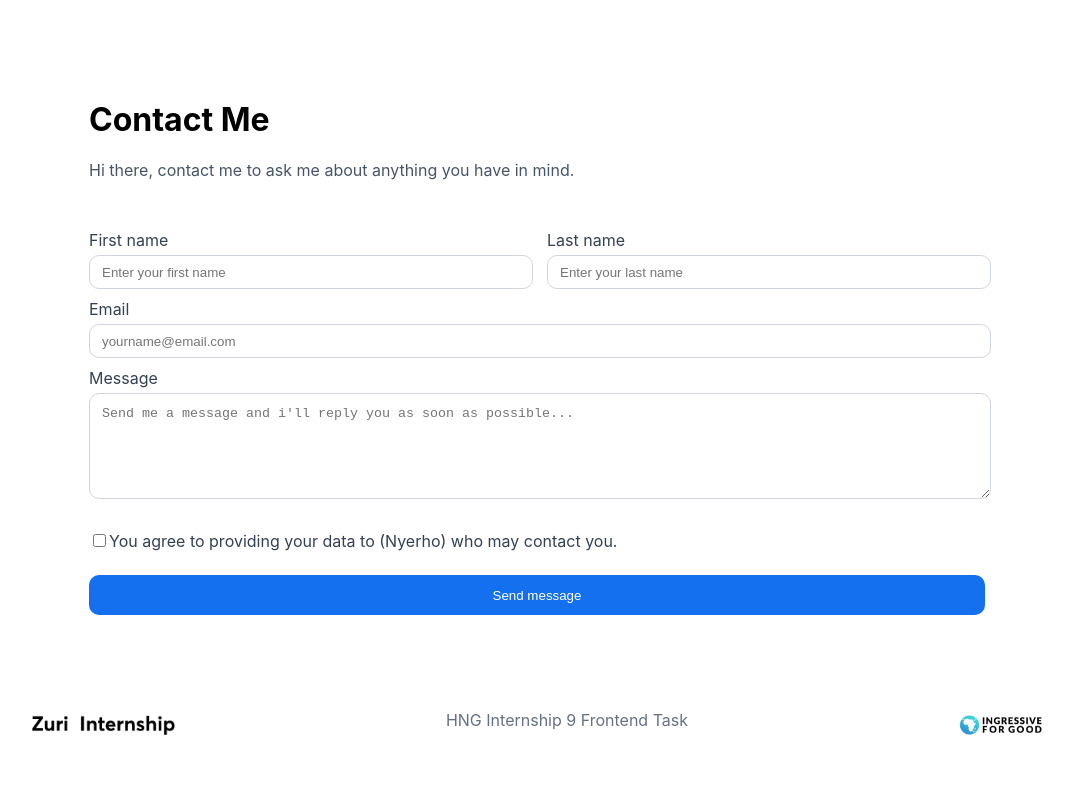
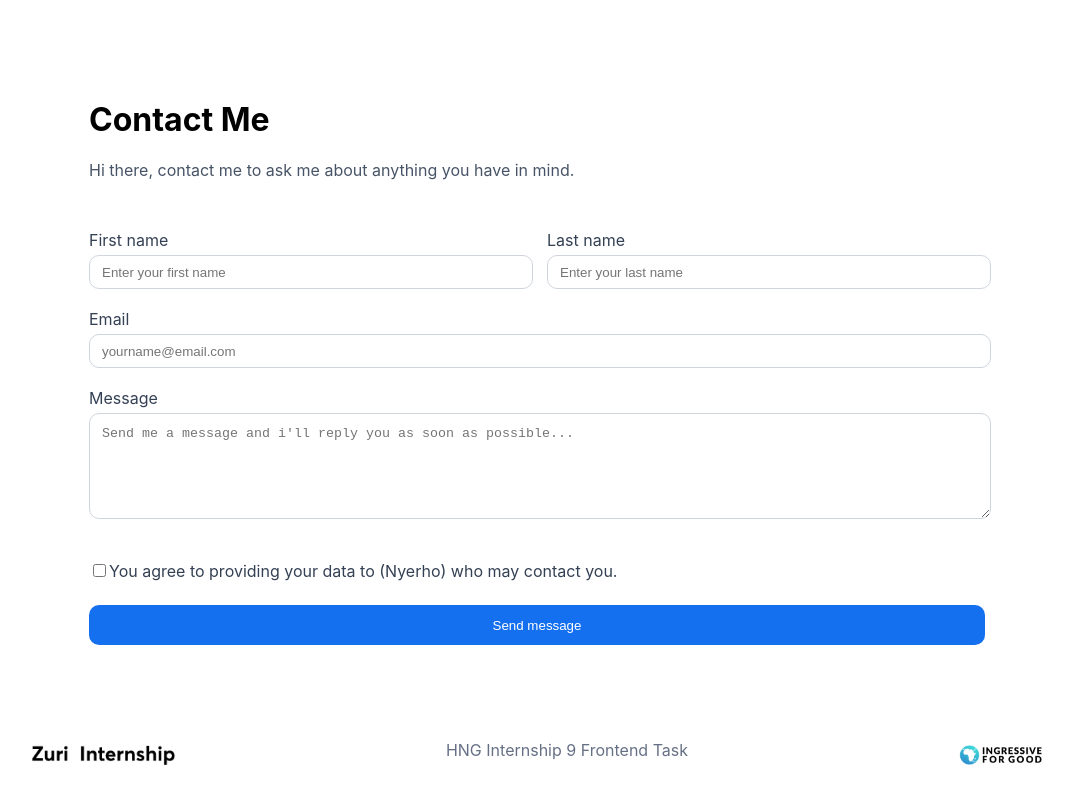
Before and after one commit to Nyerhowho9/Linktree-task, a React (Create React App) app: page /contact in a window 1280 px wide. Shown: the whole page, without its empty margins (103-1176 px from the left). Built offline with nearby package versions, Linux system fonts and the light colour scheme.

Commit message:
increased margin-bottom style for the dields in the form

```diff
--- a/src/styles/main.css
+++ b/src/styles/main.css
@@ -116,7 +116,7 @@ a{
     flex-direction: column;
 }
 .fnamediv, .lnamediv, .emaildiv, .messagediv, .check{
-margin-bottom: 10px;
+margin-bottom: 20px;
 width: 100%;
 }
 #first_name{
```
